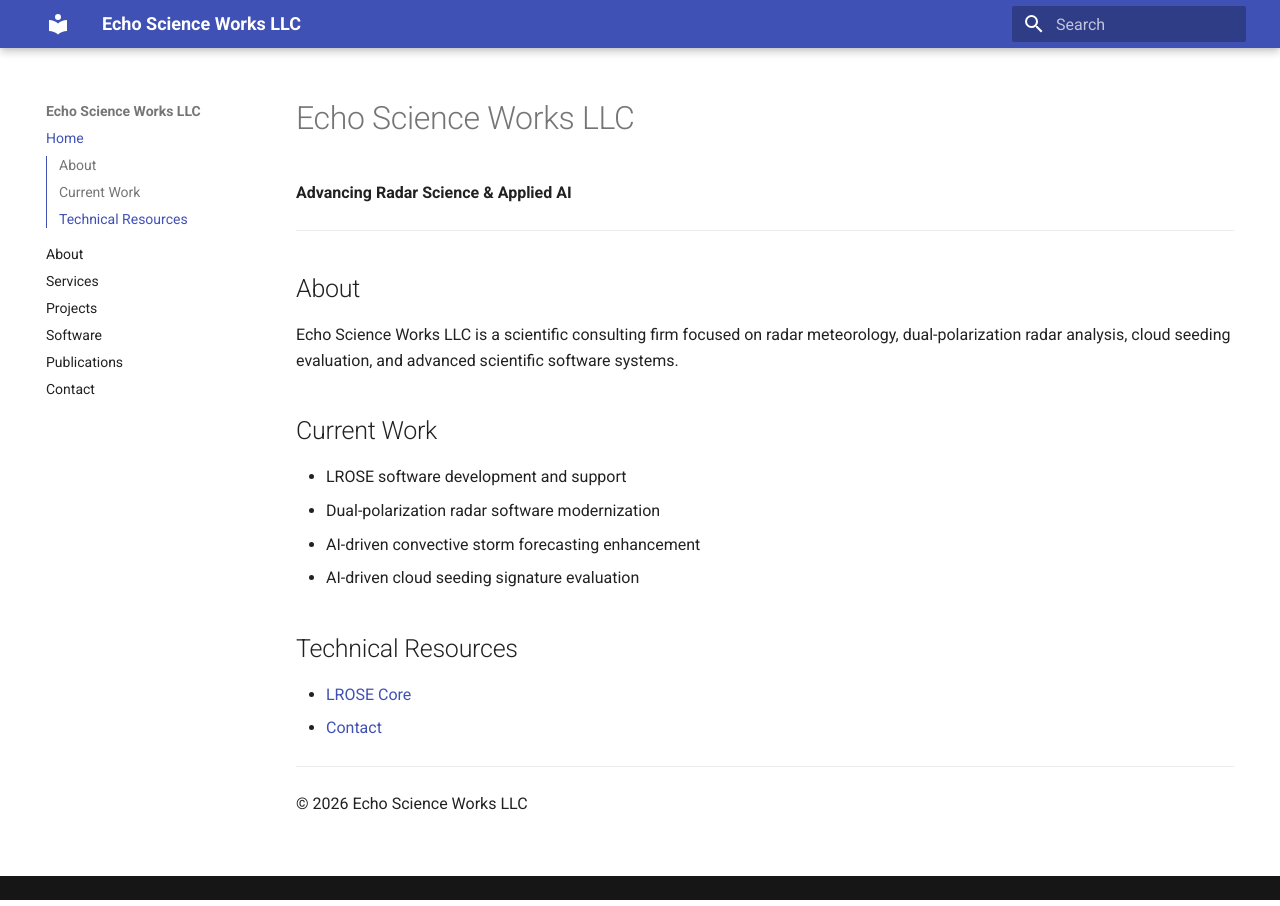
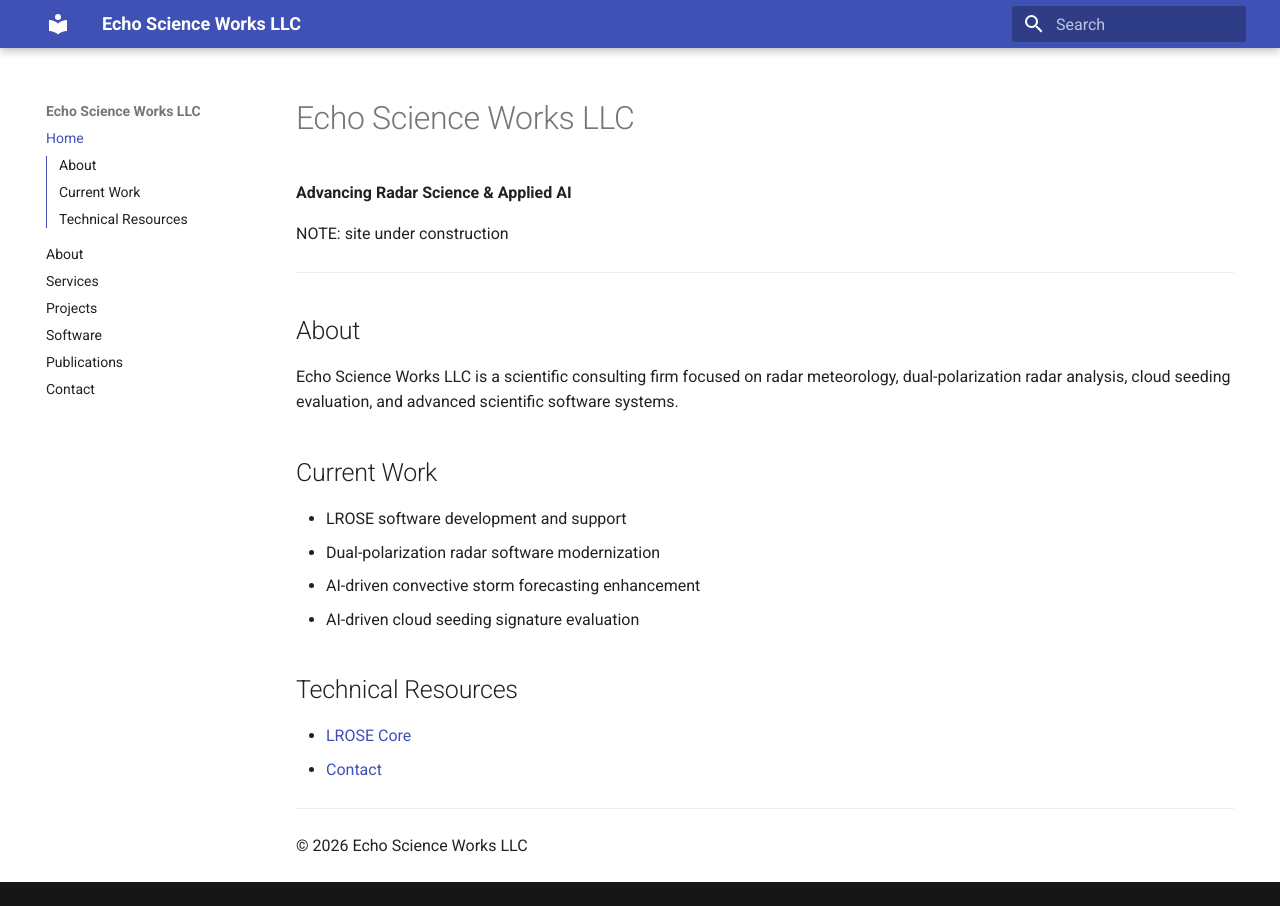
Before and after one commit to mike-dixon/echoscienceworks, an MkDocs documentation site: the page built from docs/index.md, in a window 1280 px wide. Built offline with MkDocs 1.6.1 and Material for MkDocs 9.7.7, drawn with Linux system fonts in a browser that asks for light colours.

Commit message:
Moving to markdown

```diff
--- a/docs/index.md
+++ b/docs/index.md
@@ -1,6 +1,8 @@
 # Echo Science Works LLC
 
 **Advancing Radar Science & Applied AI**
+
+NOTE: site under construction
 
 ---
 
```
